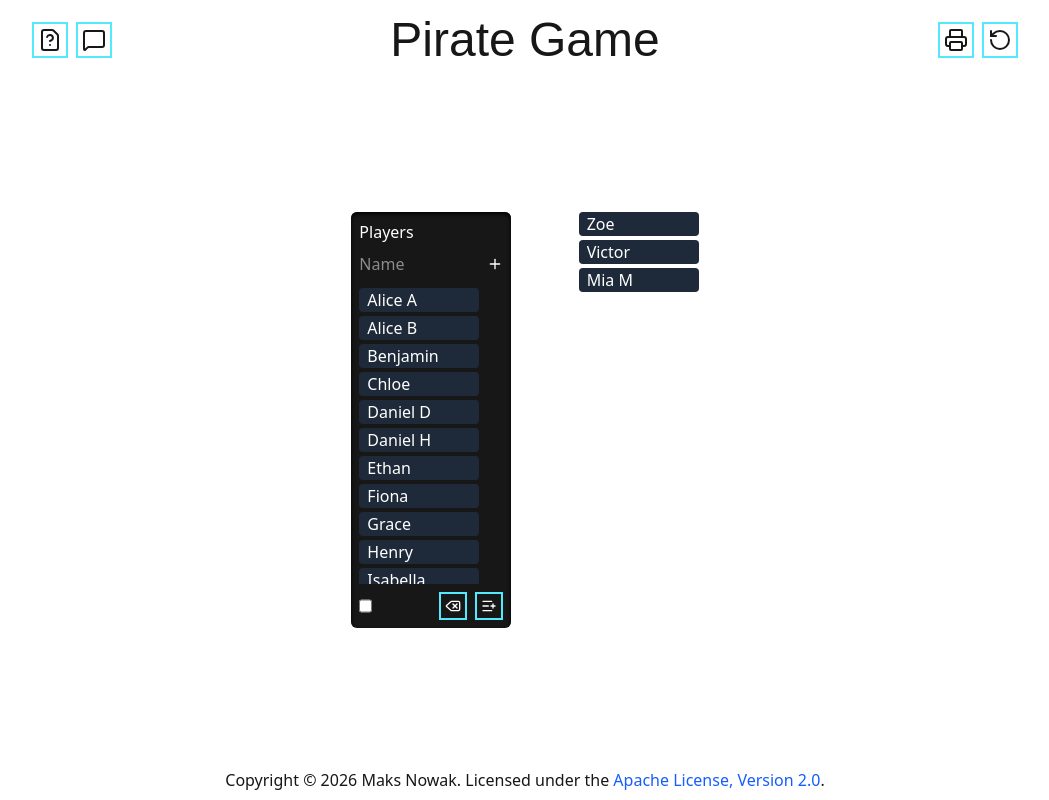
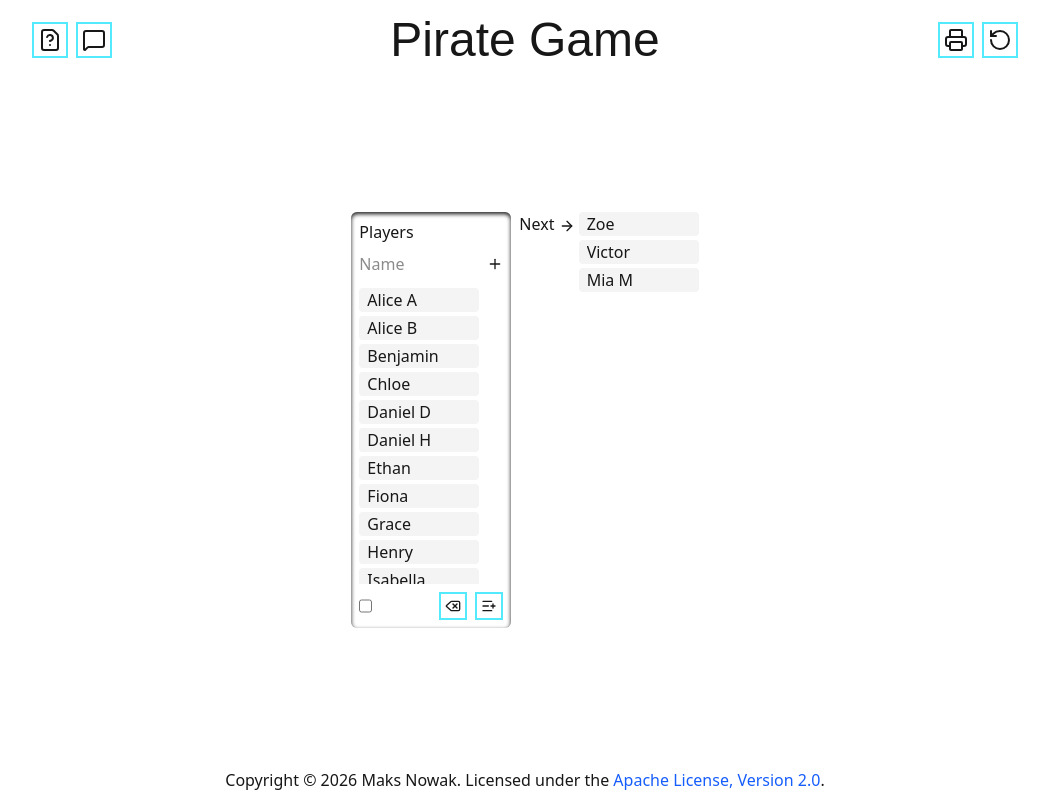
Before and after one commit to f2reninj5/Pirate-Game, a Next.js app: page /choose-queue in a window 1280 px wide. Shown: the whole page, without its empty margins (115-1164 px from the left). Built offline with nearby package versions, Linux system fonts and the light colour scheme; a web font is replaced by a local one.

Commit message:
Update temporary styling

```diff
--- a/src/app/choose-queue/page.tsx
+++ b/src/app/choose-queue/page.tsx
@@ -10,7 +10,7 @@ export default function ChooseQueue() {
   const { chooseQueueState } = useGameContext();
 
   return (
-    <div className="flex flex-row gap-2 justify-between text-light">
+    <div className="flex flex-row gap-2 justify-between">
       <PlayerList></PlayerList>
       <div className="grid grid-cols-[max-content_auto] gap-1">
         <span>
--- a/src/component/player-list.tsx
+++ b/src/component/player-list.tsx
@@ -28,7 +28,7 @@ export default function PlayerList() {
   }
 
   return (
-    <div className="bg-dark shadow-inner shadow-black p-2 rounded-md flex flex-col gap-2">
+    <div className="shadow-inner shadow-dark p-2 rounded-md flex flex-col gap-2">
       <div>Players</div>
       <div className="flex flex-row gap-2">
         <input
--- a/src/component/player.tsx
+++ b/src/component/player.tsx
@@ -83,8 +83,8 @@ export default function Player({ player }: { player: string }) {
     >
       <button
         className={cn(
-          "flex flex-row gap-2 px-2 rounded-sm w-30 bg-gray-800 hover:bg-gray-700",
-          selfSelected ? "bg-gray-700" : "",
+          "flex flex-row gap-2 px-2 rounded-sm w-30 bg-zinc-100 hover:bg-zinc-300",
+          selfSelected ? "bg-zinc-300" : "",
         )}
         onClick={() => selectionContext.toggle(player)}
         type="button"
```
